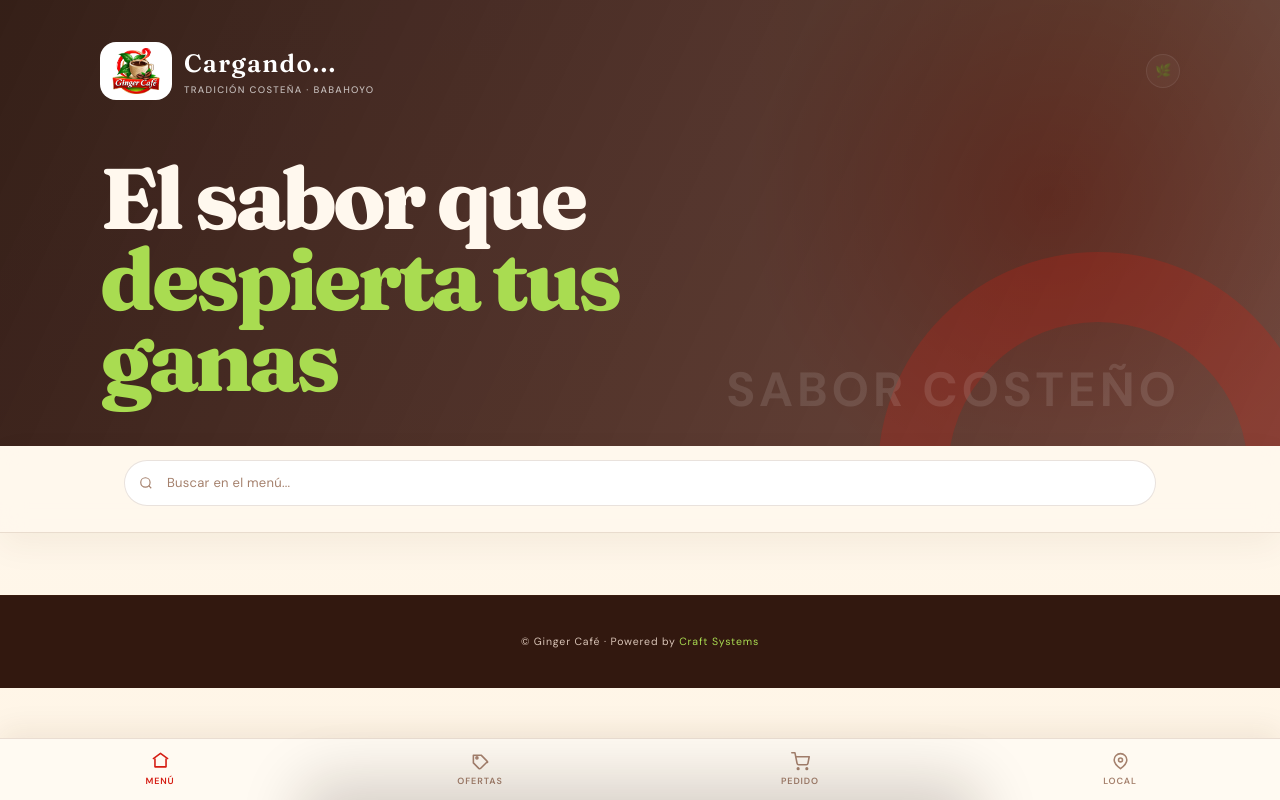
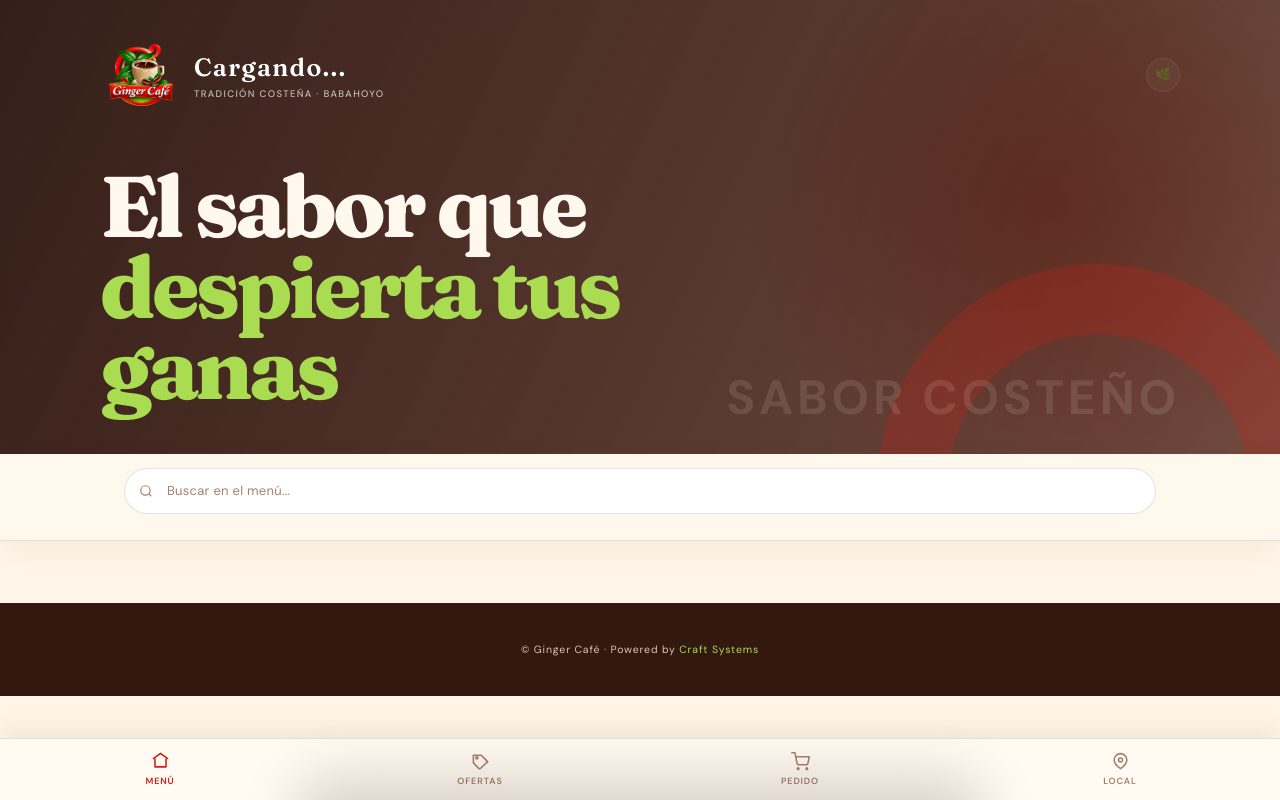
Before and after one commit to craft-ecommerce-pages/ginger-cafe, a plain HTML site: page index.html in a window 1280 px wide. Drawn offline with Linux system fonts and the light colour scheme.

Commit message:
fix: mostrar logo sobre fondo realmente transparente

```diff
--- a/assets/style.css
+++ b/assets/style.css
@@ -467,7 +467,7 @@ body{font-family:'DM Sans',system-ui,sans-serif;background:
   radial-gradient(circle at 82% 45%,rgba(213,29,19,.5),transparent 28%);color:#fff8ee;overflow:hidden}
 .hero::before{inset:auto -3% -55% auto;width:440px;height:440px;border:70px solid rgba(213,29,19,.24);border-radius:50%;background:none}
 .hero::after{content:'SABOR COSTEÑO';position:absolute;right:max(24px,calc((100vw - 1080px)/2));bottom:32px;color:rgba(255,255,255,.11);font:800 48px/1 'DM Sans';letter-spacing:.08em}
-.hero-top{position:relative;z-index:2;margin-bottom:58px}.brand-logo{width:72px;height:58px;padding:5px;border:1px solid rgba(255,255,255,.25);border-radius:16px;background:#fff;object-fit:contain}
+.hero-top{position:relative;z-index:2;margin-bottom:58px}.brand-logo{width:82px;height:66px;padding:0;border:0;border-radius:0;background:transparent;object-fit:contain}
 .brand-logo img{width:100%;height:100%;object-fit:contain}.brand-name,.hero h1,.cat-header,.card-name,.card-price,.cart-header h2,.cart-total-value,.modal-name{font-family:'Fraunces',Georgia,serif}
 .brand-name{font-size:25px;color:#fff}.brand-sub{color:rgba(255,255,255,.68);letter-spacing:.14em}.hero-avatar{border-radius:50%;border-color:rgba(255,255,255,.2);background:rgba(255,255,255,.08)}
 .hero h1{max-width:750px;font-size:clamp(48px,8vw,86px);font-weight:800;line-height:.94;letter-spacing:-.045em;padding:0;text-wrap:balance}.hero h1 .hl{color:#a9dc51;font-style:normal}
@@ -483,7 +483,7 @@ main{max-width:1080px;padding:22px 18px 40px}.cat-header{border:0;padding:16px 4
 .cart-drawer,.modal{border-radius:28px 28px 0 0}.modal{overflow:hidden}.location-card,.reservation-card{border-radius:20px;overflow:hidden;box-shadow:0 12px 35px rgba(80,39,15,.08)}
 footer{background:#32180f;color:#d9c4b7;padding:38px 20px}footer a{color:#a9dc51}
 @media(max-width:850px){.grid{grid-template-columns:repeat(2,1fr)}.hero::after{font-size:30px}.hero{min-height:360px}}
-@media(max-width:560px){.hero{padding:30px 18px 38px;min-height:330px}.hero-top{margin-bottom:42px}.hero::after{display:none}.brand-logo{width:58px;height:48px}.grid{grid-template-columns:1fr;gap:14px}.card{display:flex}.card-img{width:118px;aspect-ratio:auto}.card-body{padding:14px}.card-desc{min-height:0;-webkit-line-clamp:2}.cat-header{font-size:18px;padding-left:2px}}
+@media(max-width:560px){.hero{padding:30px 18px 38px;min-height:330px}.hero-top{margin-bottom:42px}.hero::after{display:none}.brand-logo{width:72px;height:58px}.grid{grid-template-columns:1fr;gap:14px}.card{display:flex}.card-img{width:118px;aspect-ratio:auto}.card-body{padding:14px}.card-desc{min-height:0;-webkit-line-clamp:2}.cat-header{font-size:18px;padding-left:2px}}
 
 /* Disposición rapi: conserva íntegramente el branding claro de Ginger Café. */
 .cat-strip{gap:10px;padding:12px 0 14px;align-items:stretch}
```
